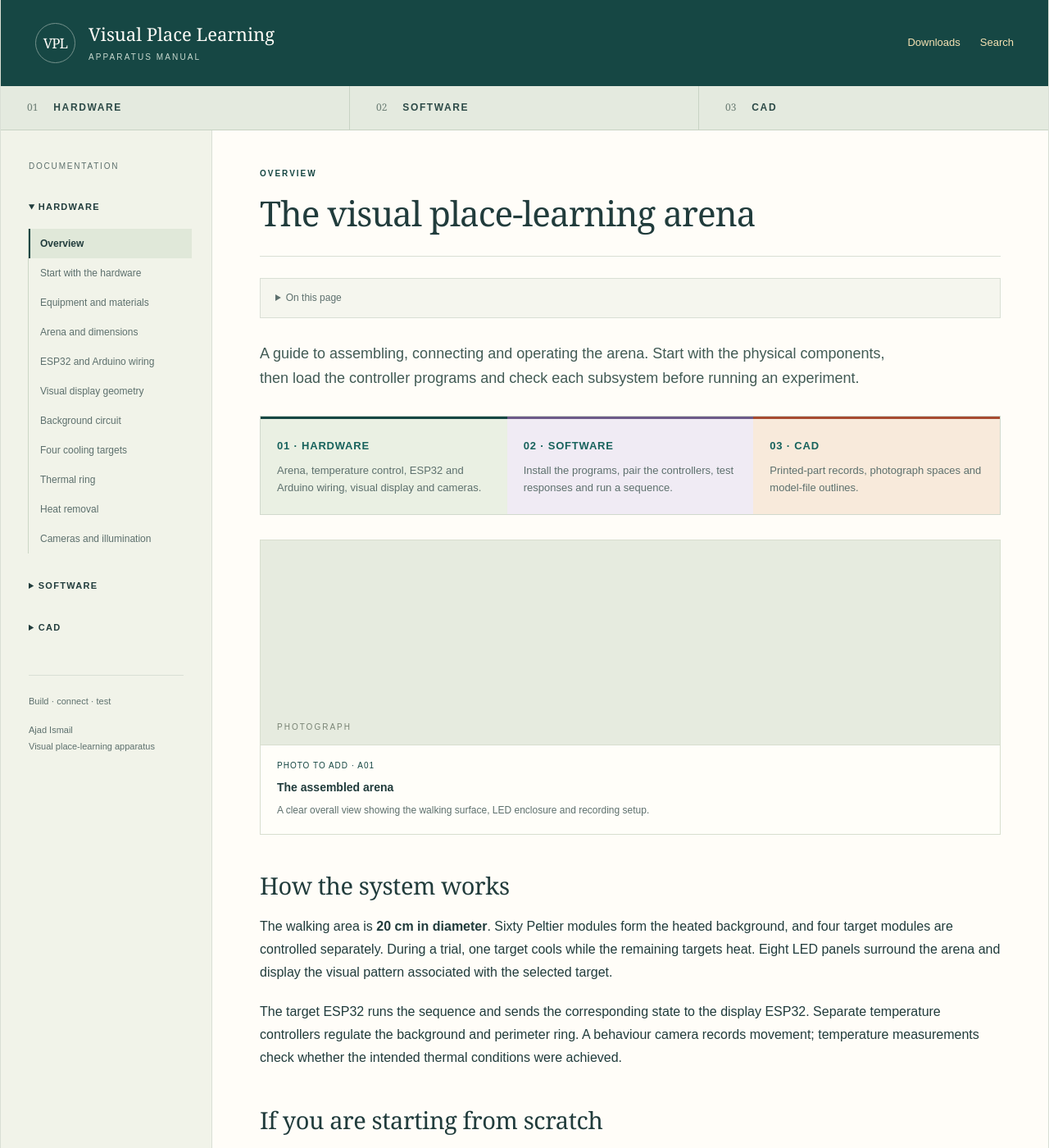
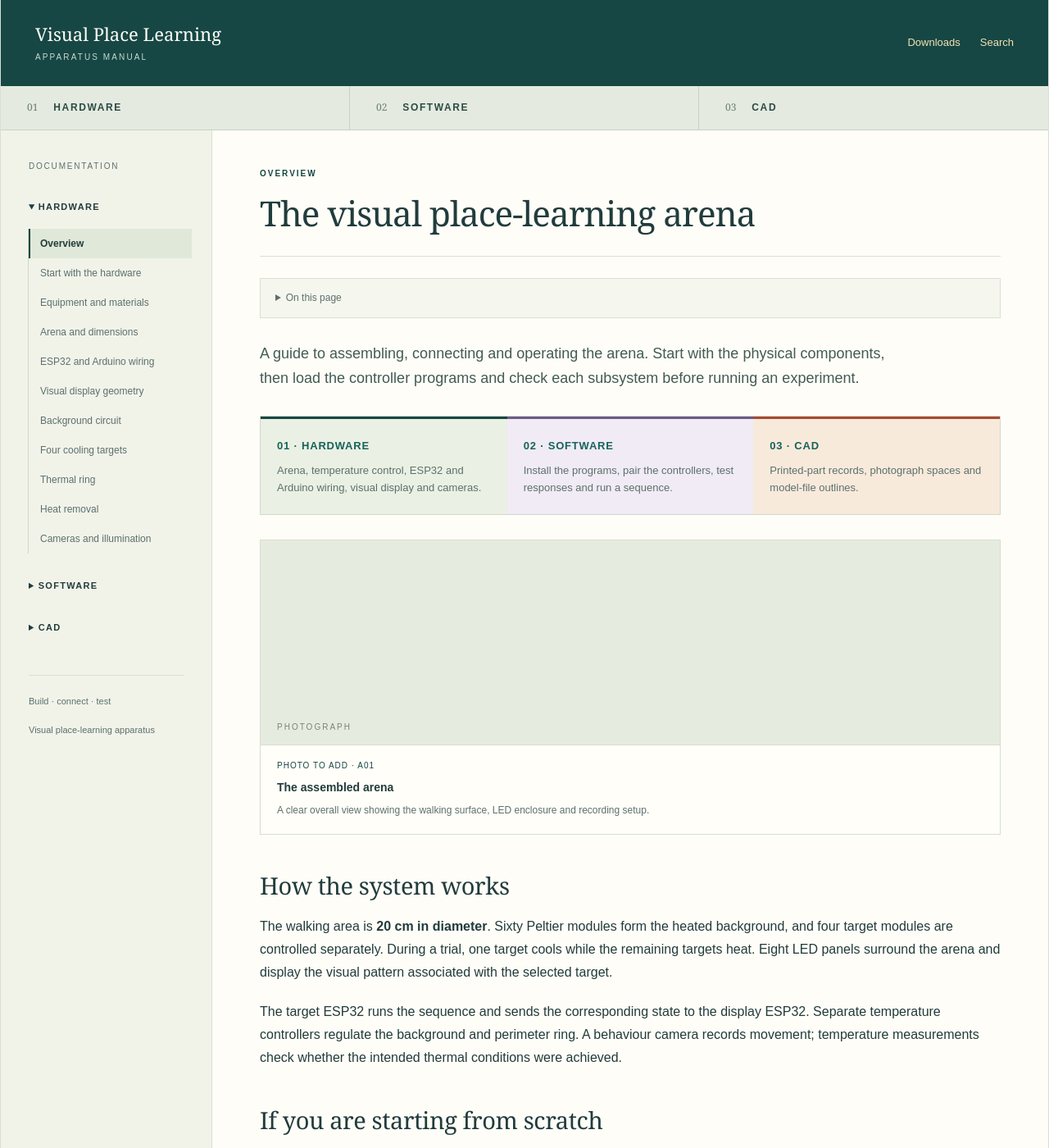
Before and after one commit to ajadismail2/Visual-place-learning, an MkDocs documentation site: the page built from docs/index.md, in a window 1280 px wide and 1400 px high. Shown: the whole window at 82% size. Built offline with MkDocs 1.6.1, drawn with Linux system fonts in a browser that asks for light colours.

Commit message:
Remove header VPL mark and sidebar author name

```diff
--- a/theme/main.html
+++ b/theme/main.html
@@ -15,7 +15,7 @@
 <a class="skip" href="#main">Skip to content</a>
 <div class="site-shell">
 <header class="masthead">
-  <a class="brand" href="{{ '.' | url }}"><span class="brand-mark" aria-hidden="true">VPL</span><span class="brand-name">Visual Place Learning<small>APPARATUS MANUAL</small></span></a>
+  <a class="brand" href="{{ '.' | url }}"><span class="brand-name">Visual Place Learning<small>APPARATUS MANUAL</small></span></a>
   <div class="header-actions"><a href="{{ 'resources/sources/' | url }}">Downloads</a><button type="button" class="search-toggle" aria-expanded="false" aria-controls="site-search">Search</button><button type="button" class="menu-toggle" aria-expanded="false" aria-controls="primary-nav">Contents</button></div>
 </header>
 <nav class="section-tabs" aria-label="Main sections"><a href="{{ 'hardware/' | url }}" data-section="hardware" {% if page and page.meta.section == 'Hardware' %}aria-current="true"{% endif %}><span>01</span> HARDWARE</a><a href="{{ 'firmware/' | url }}" data-section="software" {% if page and page.meta.section == 'Software' %}aria-current="true"{% endif %}><span>02</span> SOFTWARE</a><a href="{{ 'cad/' | url }}" data-section="cad" {% if page and page.meta.section == 'CAD' %}aria-current="true"{% endif %}><span>03</span> CAD</a></nav>
@@ -26,7 +26,7 @@
   <aside class="sidebar" id="primary-nav">
     <p class="nav-label">DOCUMENTATION</p>
     <nav aria-label="Main navigation">{% for item in nav %}{% if item.children %}<details class="nav-group" {% if item.active %}open{% endif %}><summary>{{ item.title }}</summary><div>{% for child in item.children %}<a href="{{ child.url | url }}" {% if child.active %}aria-current="page"{% endif %}>{{ child.title }}</a>{% endfor %}</div></details>{% else %}<a href="{{ item.url | url }}" {% if item.active %}aria-current="page"{% endif %}>{{ item.title }}</a>{% endif %}{% endfor %}</nav>
-    <div class="sidebar-meta"><p>Build · connect · test</p><p>Ajad Ismail<br>Visual place-learning apparatus</p></div>
+    <div class="sidebar-meta"><p>Build · connect · test</p><p>Visual place-learning apparatus</p></div>
   </aside>
   <main id="main" class="article">
     <header class="article-header"><p class="breadcrumb">{{ page.meta.section if page and page.meta.section else 'Documentation' }}</p><h1>{{ page.meta.title if page and page.meta.title else (page.title if page else 'Page not found') }}</h1></header>
```
